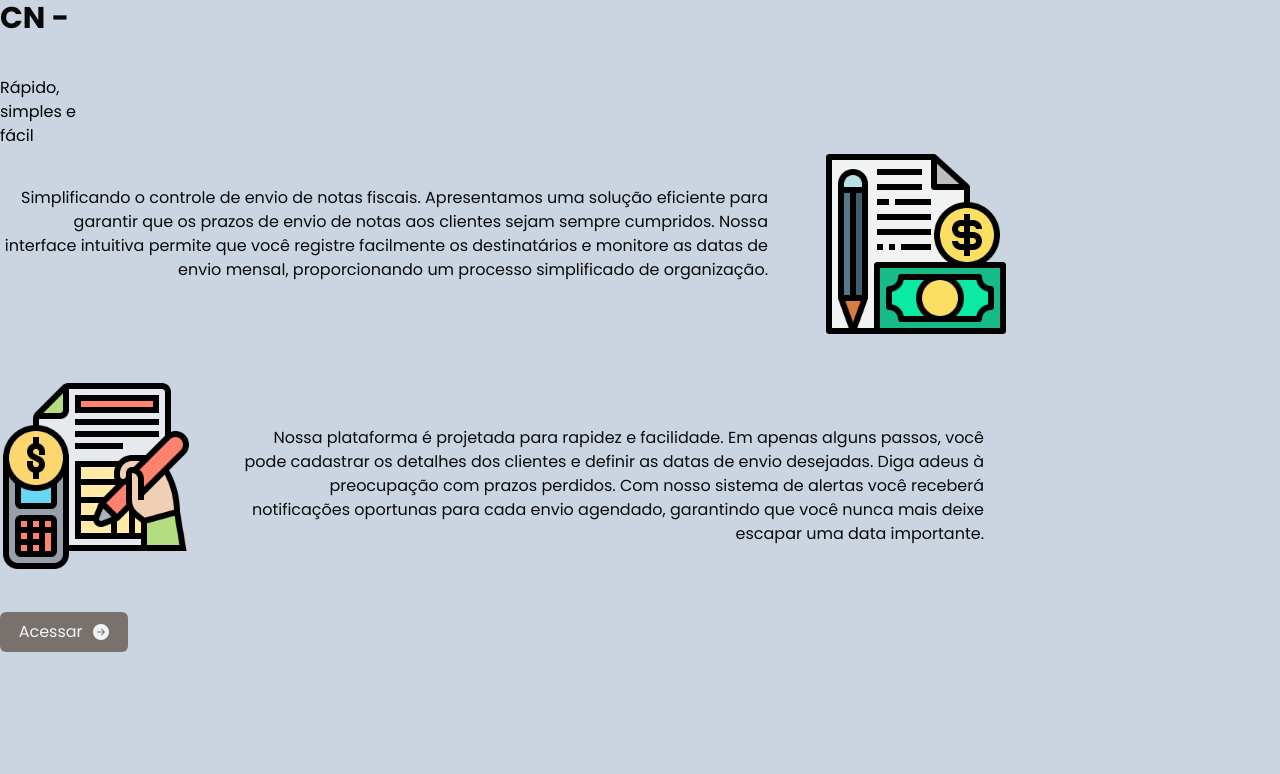
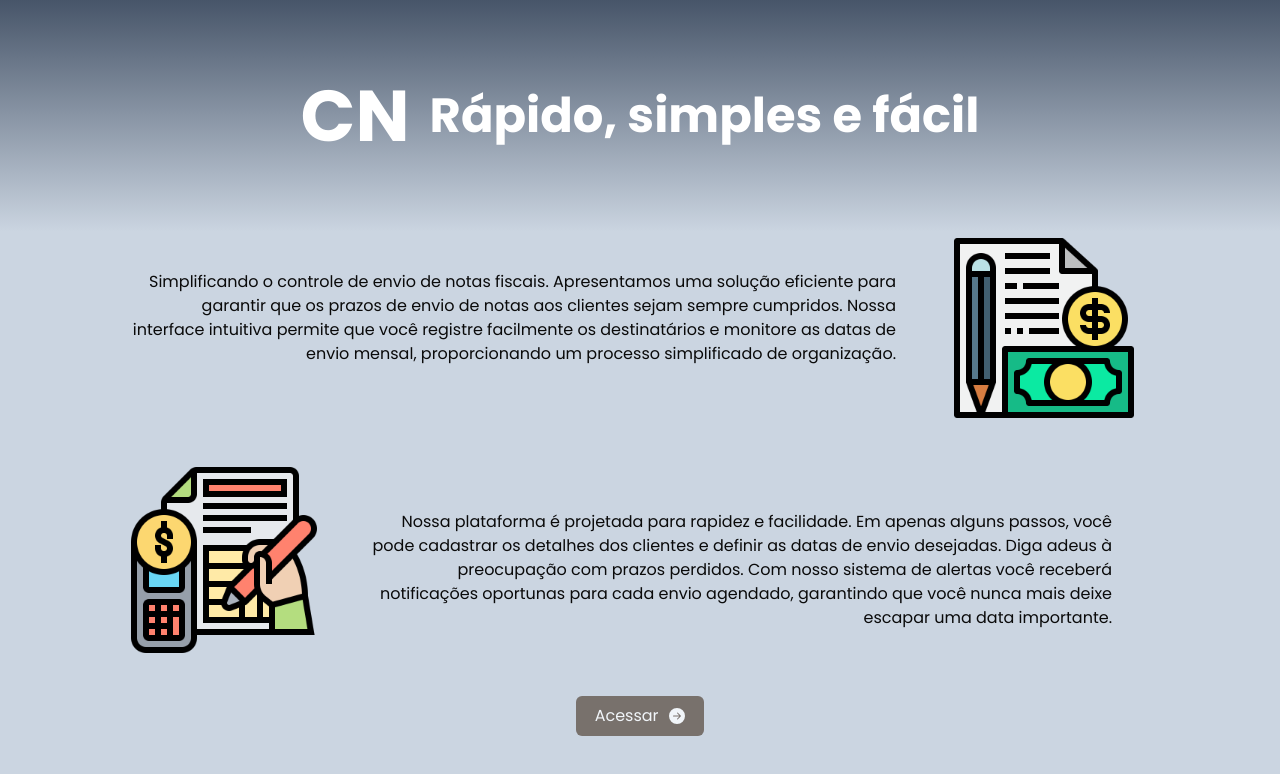
Before and after one commit to Aristeu-Miranda/controle-notas, a React (Create React App) app: page / in a window 1280 px wide. Shown: the top 774 px of the page. Built offline with nearby package versions, Linux system fonts and the light colour scheme.

Commit message:
feat: initial page

```diff
--- a/src/Pages/Inicio/index.tsx
+++ b/src/Pages/Inicio/index.tsx
@@ -3,6 +3,8 @@ import { BsFillArrowRightCircleFill } from 'react-icons/bs'
 import ImgNota from '../../Images/nf-img.png';
 import ImgNotaDois from '../../Images/nf-img-dois.png'
 import Botao from '../../Components/Botao/Botao';
+import Teste from '../../Images/capa-inicio.png';
+
 
 function Inicio() {
 
@@ -12,14 +14,12 @@ function Inicio() {
     }
 
     return (
-        <div>
-        <header>
-            <h1 className='text-xl sm:text-3xl pb-10 text-neutral-950 font-bold'>CN - </h1>
-            <p>Rápido, </p>
-            <p>simples e </p>
-            <p>fácil</p>
-        </header>
-        <div className='max-w-5xl'>
+        <div className="flex items-center flex-col">
+            <header className="flex justify-center items-center w-full text-white py-20 bg-gradient-to-b from-slate-600 to-slate-300">
+                <h1 className="text-7xl font-semibold mr-5">CN</h1>
+                <p className="text-5xl font-semibold">Rápido, simples e fácil</p>
+            </header>
+            <div className='max-w-5xl'>
             <div className='sm:flex mb-10 sm:text-right text-center items-center text-neutral-950'>
                 <p className='sm:w-3/4 sm:mr-10 text-xs sm:text-base mb-5 text-neutral-950'>
                 Simplificando o controle de envio de notas fiscais.
--- a/tailwind.config.js
+++ b/tailwind.config.js
@@ -5,9 +5,6 @@ module.exports = {
     extend: {
       fontFamily: {
         poppins: ['Poppins']
-      },
-      backgroundImage: {
-        'header-img': "url('/Images/capa-inicio.jpg')"
       }
     },
   },
```
